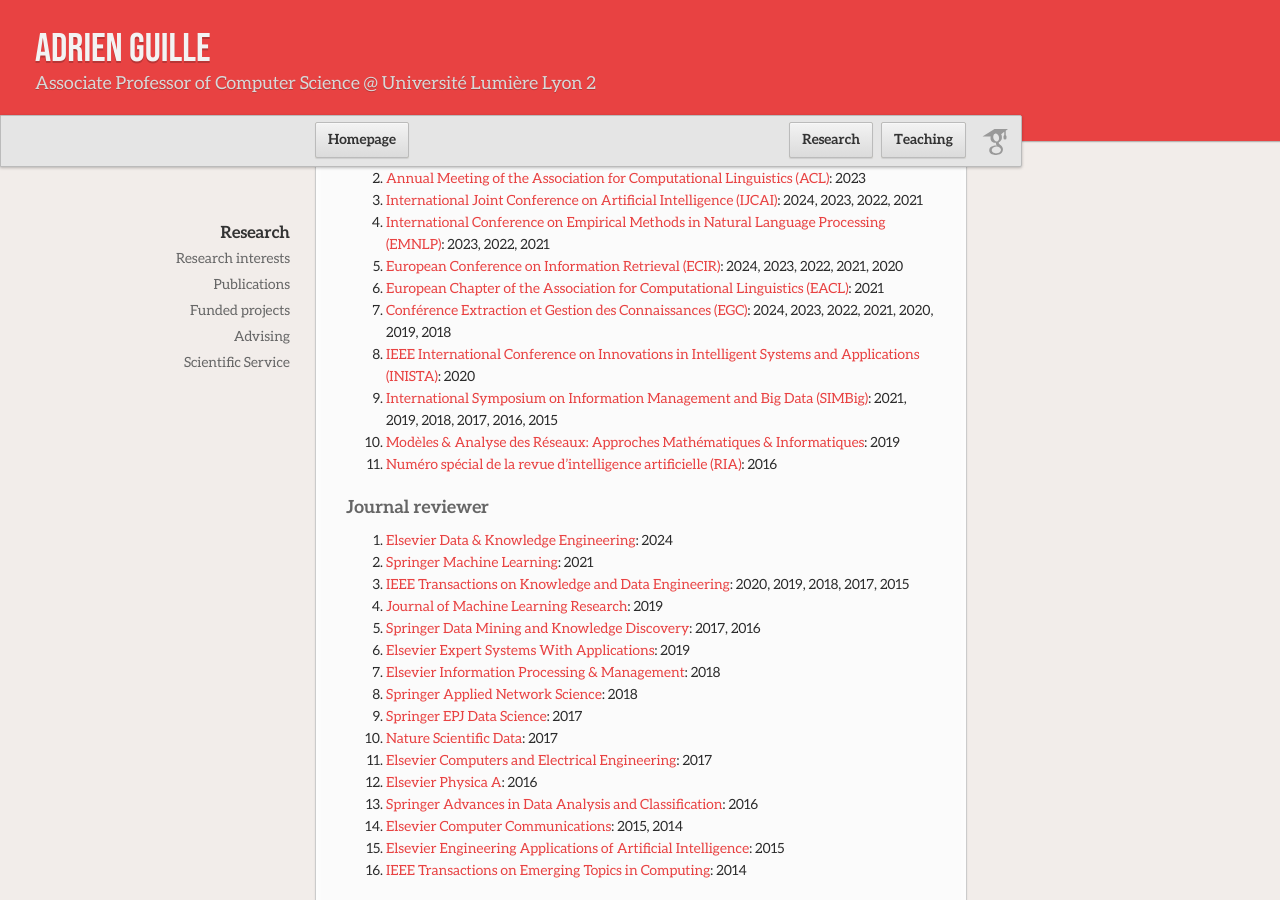
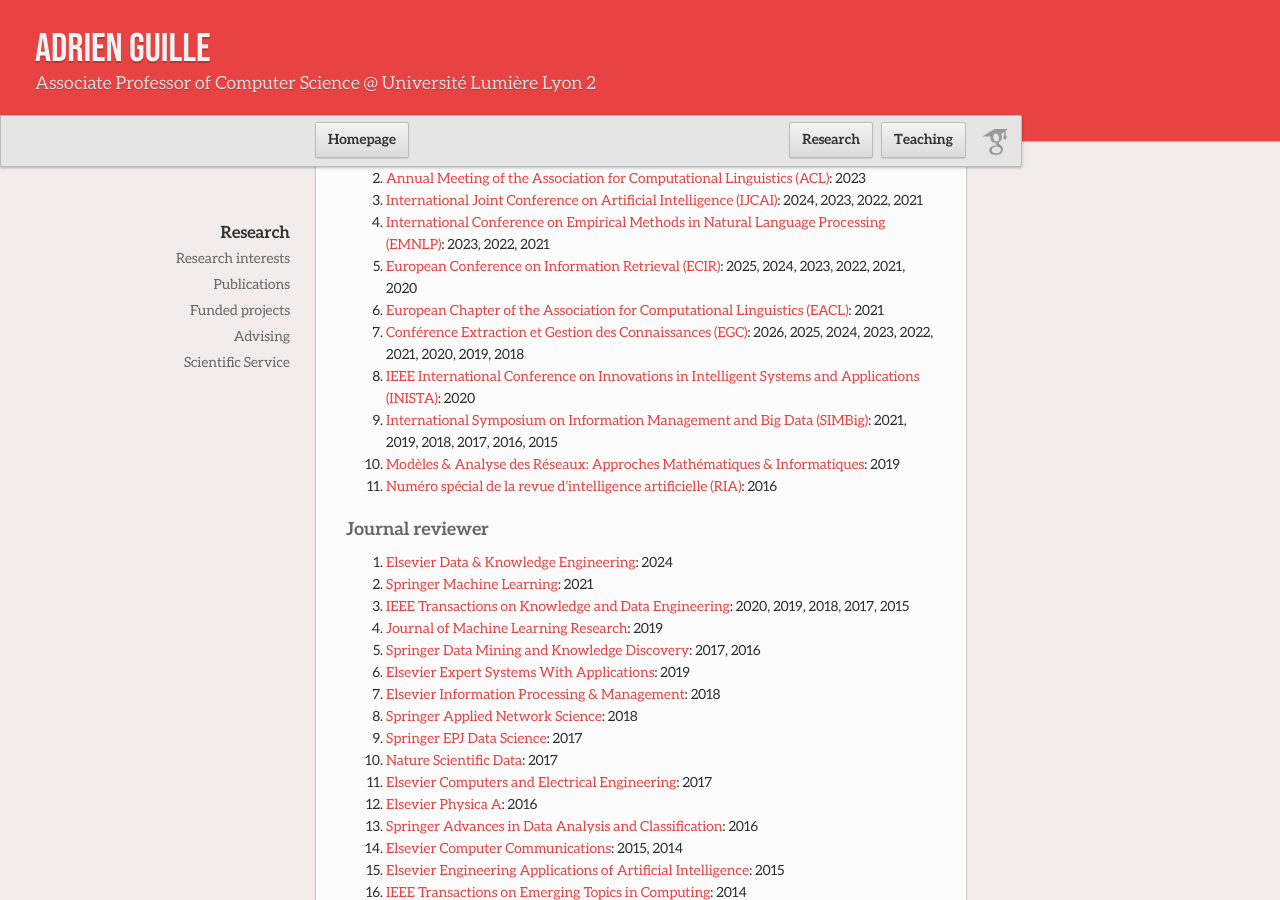
Before and after one commit to AdrienGuille/adrienguille.github.io, a Jekyll site: the page built from research.md, in a window 1280 px wide and 900 px high, scrolled down 2488 px. Built offline with Jekyll 4.4.1, drawn with Linux system fonts in a browser that asks for light colours; our own code applies the rules of GitHub Pages for plain Markdown files.

Commit message:
Update research.md

```diff
--- a/research.md
+++ b/research.md
@@ -84,9 +84,9 @@ See the [dedicated page](publications.md) or my [Google Scholar profile](https:/
 - [Annual Meeting of the Association for Computational Linguistics (ACL)](#): 2023
 - [International Joint Conference on Artificial Intelligence (IJCAI)](#): 2024, 2023, 2022, 2021
 - [International Conference on Empirical Methods in Natural Language Processing (EMNLP)](#): 2023, 2022, 2021
-- [European Conference on Information Retrieval (ECIR)](#): 2024, 2023, 2022, 2021, 2020
+- [European Conference on Information Retrieval (ECIR)](#): 2025, 2024, 2023, 2022, 2021, 2020
 - [European Chapter of the Association for Computational Linguistics (EACL)](#): 2021
-- [Conférence Extraction et Gestion des Connaissances (EGC)](#): 2024, 2023, 2022, 2021, 2020, 2019, 2018
+- [Conférence Extraction et Gestion des Connaissances (EGC)](#): 2026, 2025, 2024, 2023, 2022, 2021, 2020, 2019, 2018
 - [IEEE International Conference on Innovations in Intelligent Systems and Applications (INISTA)](#): 2020
 - [International Symposium on Information Management and Big Data (SIMBig)](#): 2021, 2019, 2018, 2017, 2016, 2015
 - [Modèles & Analyse des Réseaux: Approches Mathématiques & Informatiques](#): 2019
```
